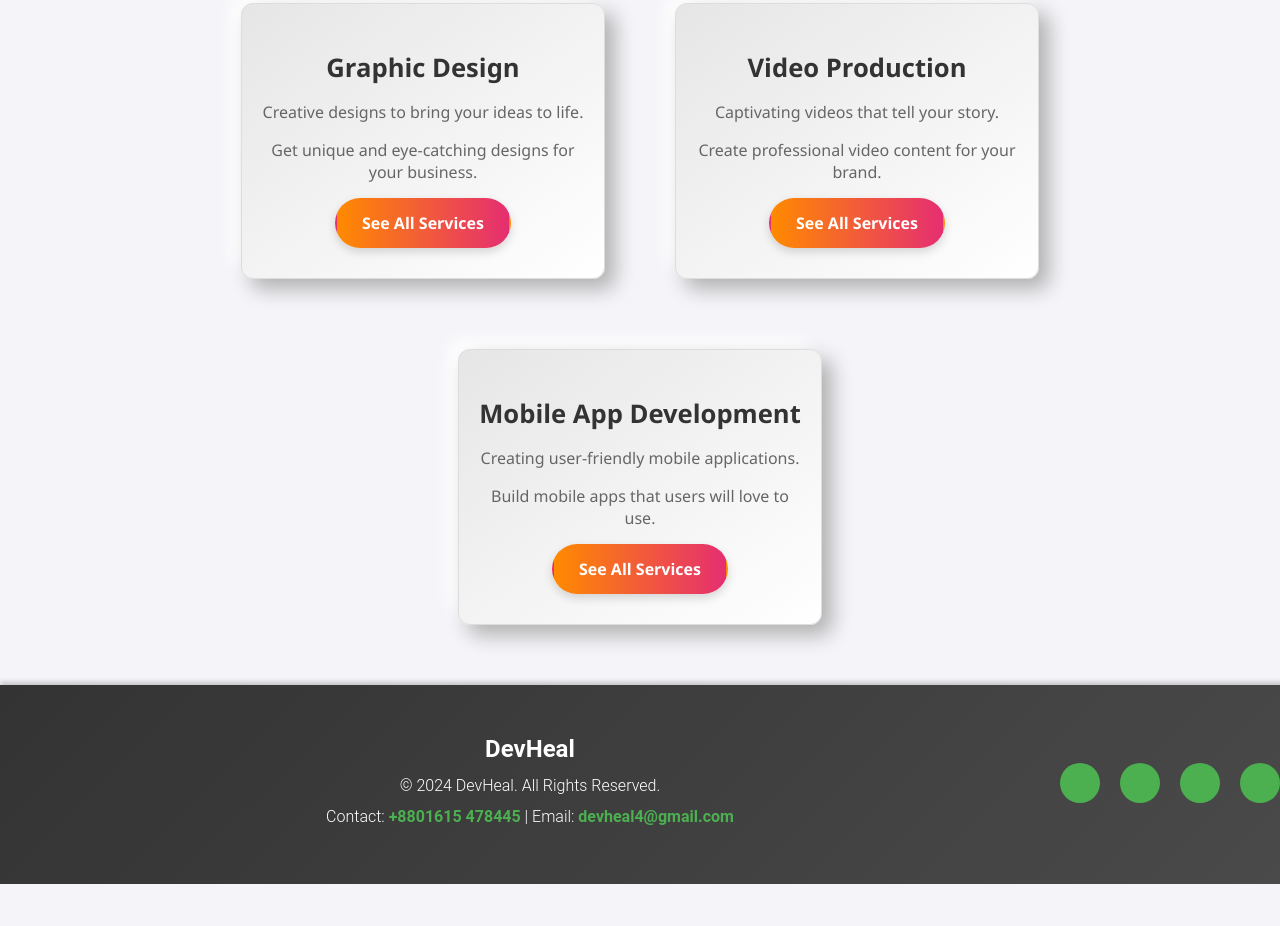
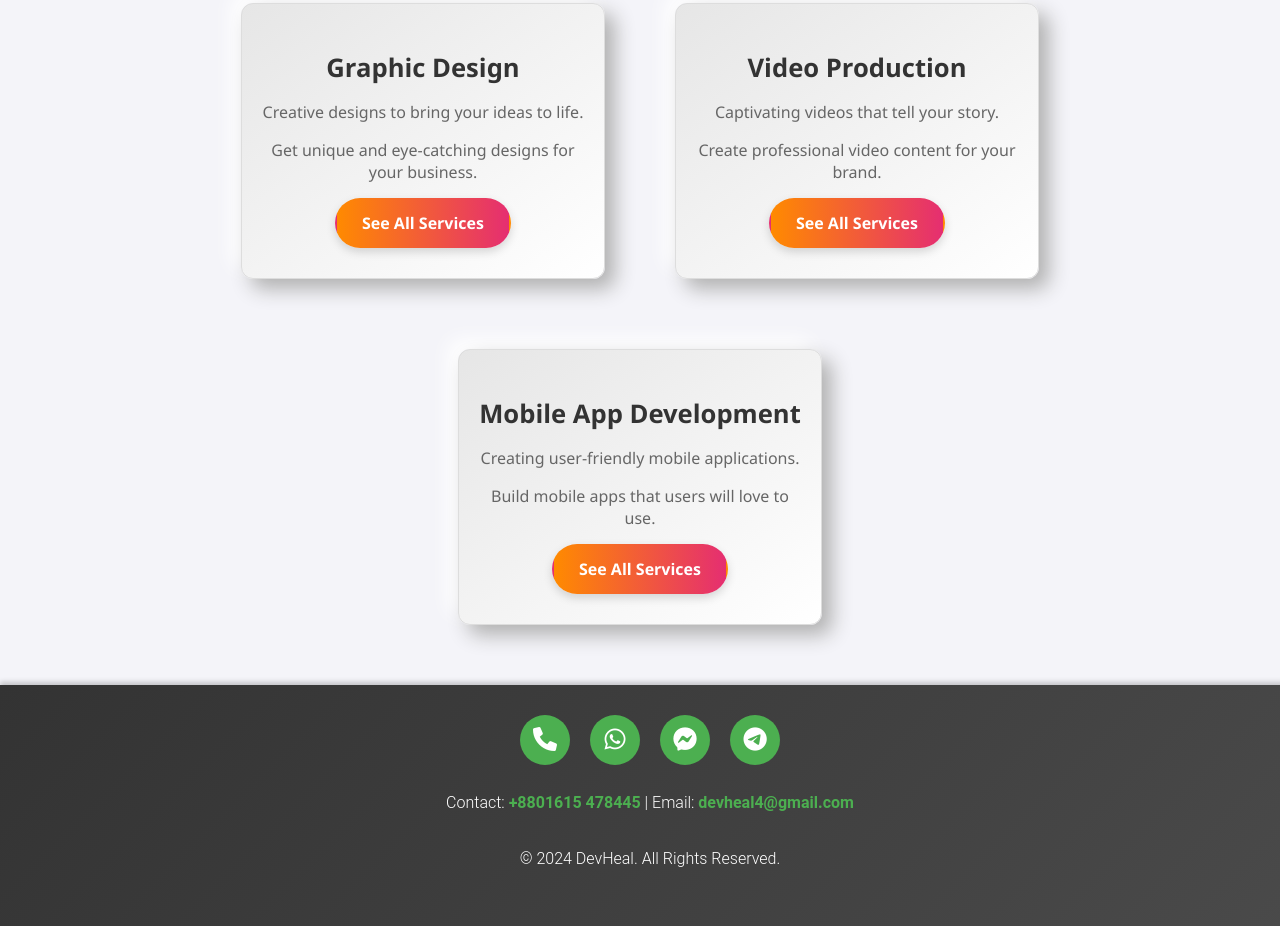
Before and after one commit to devheal-ltd/devheal_web_project, a plain HTML site: page index.html in a window 1280 px wide. Shown: the part 717-1643 px from the top of the page. Before the commit the page ends 1601 px from the top, so only its background shows below. Drawn offline with Linux system fonts and the light colour scheme.

Commit message:
footer_update

```diff
--- a/index.html
+++ b/index.html
@@ -5,6 +5,8 @@
     <meta name="viewport" content="width=device-width, initial-scale=1.0">
     <title>DevHeal - Welcome</title>
     <link rel="stylesheet" href="style.css">
+    <link rel="stylesheet" href="https://cdnjs.cloudflare.com/ajax/libs/font-awesome/6.0.0/css/all.min.css">
+
 </head>
 <body>
     <!-- Welcome Section -->
@@ -51,9 +53,16 @@
     </main>
     <!-- Footer Section -->
     <div class="footer">
+        <!-- Social Media Icons -->
+        <ul class="social-icons">
+            <li><a href="tel:+8801615478445" aria-label="Call"><i class="fas fa-phone"></i></a></li>
+            <li><a href="https://wa.me/8801615478445" target="_blank" aria-label="WhatsApp"><i class="fab fa-whatsapp"></i></a></li>
+            <li><a href="https://m.me/yourusername" target="_blank" aria-label="Messenger"><i class="fab fa-facebook-messenger"></i></a></li>
+            <li><a href="https://t.me/yourusername" target="_blank" aria-label="Telegram"><i class="fab fa-telegram"></i></a></li>
+        </ul>
+
+        <!-- Contact Information -->
         <div class="footer-content">
-            <div class="footer-logo">DevHeal</div>
-            <p>© 2024 DevHeal. All Rights Reserved.</p>
             <p>
                 Contact:
                 <a class="contact-link" href="tel:+8801615478445">+8801615 478445</a> |
@@ -61,12 +70,12 @@
                 <a class="contact-link" href="mailto:devheal4@gmail.com">devheal4@gmail.com</a>
             </p>
         </div>
-        <ul class="social-icons">
-            <li><a href="#"><i class="fab fa-facebook-f"></i></a></li>
-            <li><a href="#"><i class="fab fa-twitter"></i></a></li>
-            <li><a href="#"><i class="fab fa-linkedin-in"></i></a></li>
-            <li><a href="#"><i class="fab fa-instagram"></i></a></li>
-        </ul>
+
+        <!-- Footer Logo -->
+        <!-- Copyright Information -->
+        <div class="footer-content">
+            <p>© 2024 DevHeal. All Rights Reserved.</p>
+        </div>
     </div>
 </body>
 </html>
--- a/style.css
+++ b/style.css
@@ -206,22 +206,23 @@ body {
           .footer {
             background: linear-gradient(135deg, #333, #4A4A4A);
             color: white;
-    text-align: center;
             padding: 30px 10px;
             width: 100%;
             position: relative;
             font-family: 'Roboto', sans-serif;
             box-shadow: 0px -3px 5px rgba(0, 0, 0, 0.2);
             display: flex;
-    justify-content: space-between;
+            justify-content: center; /* Center the content */
             align-items: center;
+            flex-direction: column; /* Column layout for better arrangement */
+            text-align: center;
+            flex-wrap: wrap;
         }
 
         .footer-content {
             max-width: 1200px;
-    margin: 0 auto;
-    padding: 20px;
             text-align: center;
+            margin-bottom: 20px;
         }
 
         .footer-content p {
@@ -246,7 +247,7 @@ body {
         .social-icons {
             list-style: none;
             padding: 0;
-    margin: 0;
+            margin: 0 0 20px 0; /* Added margin for spacing */
             display: flex;
             justify-content: center;
             align-items: center;
@@ -258,14 +259,14 @@ body {
 
         .social-icons li a {
             display: inline-block;
-    width: 40px;
-    height: 40px;
-    line-height: 40px;
+            width: 50px;
+            height: 50px;
+            line-height: 50px;
             background-color: #4caf50;
             border-radius: 50%;
             text-align: center;
             color: white;
-    font-size: 1.2em;
+            font-size: 1.5em;
             transition: background-color 0.3s ease, transform 0.3s ease;
         }
 
```
Lines whose indentation alone changed are shown as unchanged.
